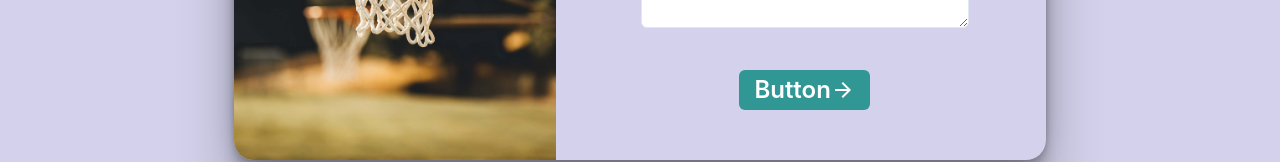
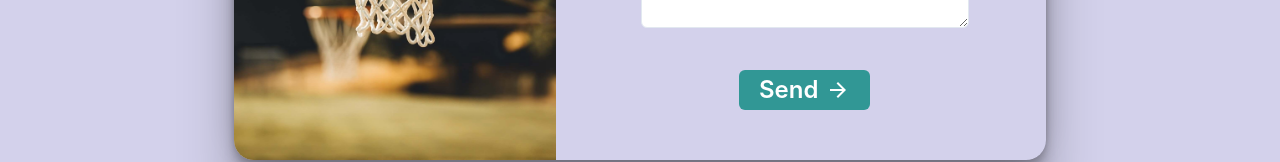
Before and after one commit to elkitoq/Edits-Wild, a Next.js app: page / in a window 1280 px wide. Shown: the part 3051-3213 px from the top of the page. Built offline with nearby package versions, Linux system fonts and the light colour scheme.

Commit message:
Cambio en el botton en texto e icono

```diff
--- a/components/formContact.jsx
+++ b/components/formContact.jsx
@@ -76,8 +76,8 @@ export function FormContact() {
               />
               </FormControl>
             <Center>
-              <Button colorScheme='teal' width={'40%'} fontSize={24} onClick={handleSubmit} minW={'130px'}>
-                Button <ArrowForwardIcon />
+              <Button rightIcon={<ArrowForwardIcon />} colorScheme='teal' width={'40%'} fontSize={24} onClick={handleSubmit} minW={'130px'}>
+                Send
               </Button>
             </Center>
           </Stack>
```
